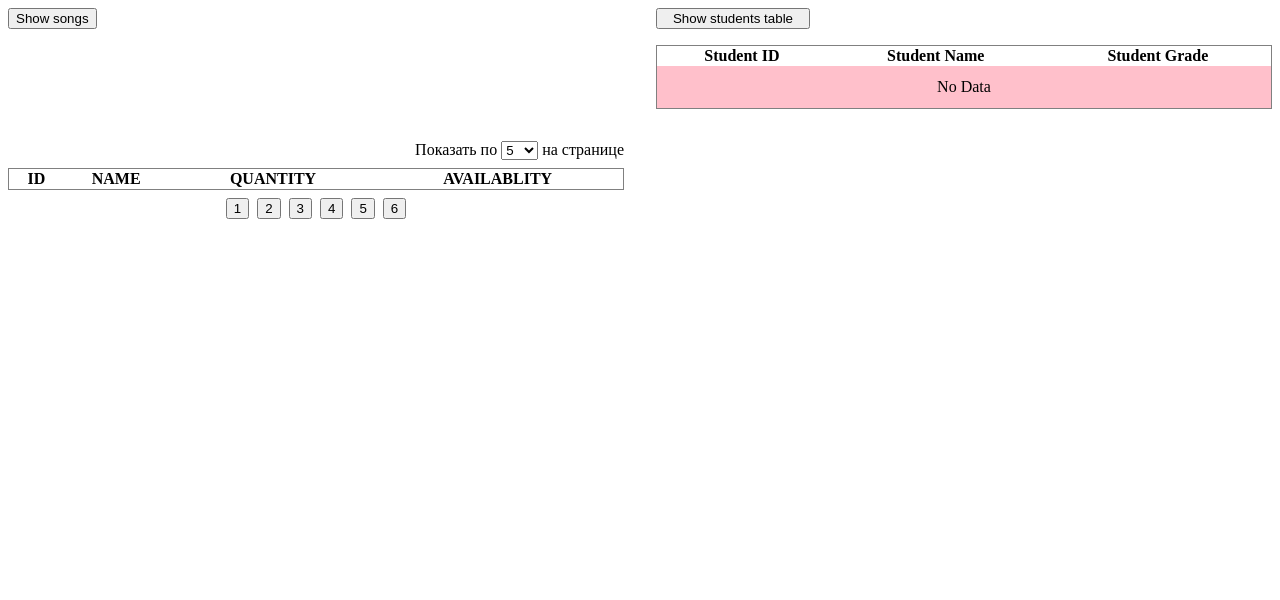
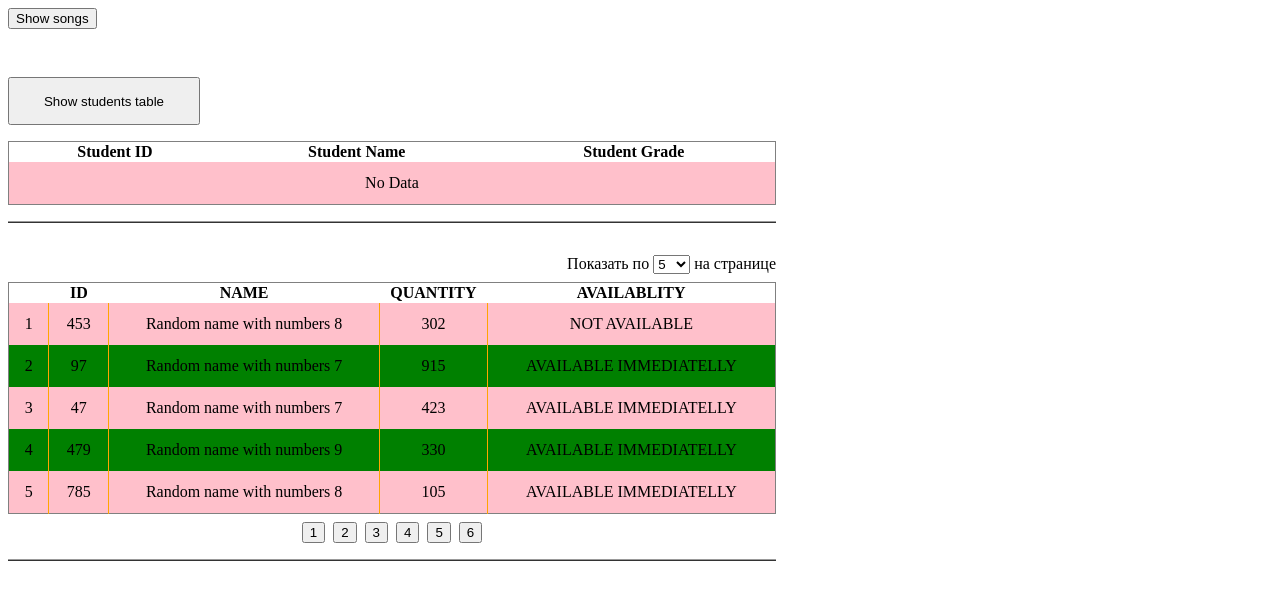
Before and after one commit to ekoida/exercises, a website with bundled scripts: page index.html in a window 1280 px wide. Built offline with nearby package versions, Linux system fonts and the light colour scheme.

Commit message:
do some exercises around js objects and arrays

```diff
--- a/customs_data.js
+++ b/customs_data.js
@@ -14,6 +14,12 @@ const generateData = (numberOfEntries) => {
   return result;
 };
 
+/**
+ * @module
+ *
+ * @property {Array<{id: Number, name: String, quantity: Number, availabiltiy: 1 | 0}>}
+ *
+ */
 export default [
   {
     id: randomNumber(1000),
--- a/index.html
+++ b/index.html
@@ -7,8 +7,16 @@
     <style>
       main {
         display: grid;
-        grid-template-columns: 1fr 1fr;
+        max-width: 60vw;
         gap: 2rem;
+
+        > section {
+          &:after {
+            content: "";
+            height: 2px;
+            background: linear-gradient(#ccc, #000);
+          }
+        }
 
         @container (width > 400px) {
           .styled_table {
@@ -40,6 +48,7 @@
       .exercise_two {
         container-type: inline-size;
         display: grid;
+        grid-template-rows: 48px 1fr;
         gap: 1rem;
 
         & .show_students {
--- a/paginated_table.js
+++ b/paginated_table.js
@@ -3,29 +3,61 @@ import customs_data from "./customs_data.js";
 // Задание 1
 export function paginatedTable(itemsPerPage = 5) {
   // 1 - найти элемент tbody с классом .customs_data
+  const tbody = document.querySelector(".customs_data");
   // 2 - создать элемент tr
+  const tr = document.createElement("tr");
   // 3 - создать элемент td
-  // с этим цикло поосторожнее - так как может зависнуть браузер (это хороший пример того как иногда ломаются браузеры)
+  const td = document.createElement("td");
+  // с этим циклоM поосторожнее - так как может зависнуть браузер (это хороший пример того как иногда ломаются браузеры)
   // из за утечек памяти
   // while (tbody.firstChild) {
   // 4 - перед вызовом функции очистить tbody чтобы не дублировать
   // данные в таблице
-  // return;
   // }
+  while (tbody.firstChild) {
+    tbody.removeChild(tbody.firstChild);
+  }
   // 5 - вырезать часть массива длиннной равной переменной itemsPerPage
+  const newArray = customs_data.slice(0, 5);
   // 6 - используем цикл forEach
+  //  все операции ниже должны быть внутри тела цикла
+  newArray.forEach((element, index) => {
     // 7 - клонировать tr как текущий ряд
+    const currentTr = tr.cloneNode(true);
     // 8 - клонировать td для порядковго номера
+    const currentTdNumber = td.cloneNode(true);
     // 9 - клонировать td для Id това
+    const currentTdId = td.cloneNode(true);
     // 10 - клонировать td для названия товара
+    const currentTdCustom = td.cloneNode(true);
     // 11 - клонировать td для колличества товара
+    const currentTdQuantityCustom = td.cloneNode(true);
     // 12 - клонировать td для наличия товара для немедлнной доставки
+    const currentTdDeliveryCustom = td.cloneNode(true);
+
     // 13 - используя свойство textContent зависать в каждую ячейку соответсвующие данные
+
     // itemIndex.textContent = index + 1; // мы используем запись index + 1 так как массив начинается с идекса 0
+    currentTdNumber.textContent = index + 1;
+    currentTdId.textContent = element.id;
     // 14 - для немедленной доставки использовать тернарный оператор,
     // условие следующее: если item.availabiltiy не равен 0 то записать в ячейку
     // "AVAILABLE IMMEDIATELLY"
     // если равен - то записать "NOT AVAILABLE"
+    currentTdDeliveryCustom.textContent = element.availabiltiy
+      ? "AVAILABLE IMMEDIATELLY"
+      : "NOT AVAILABLE";
+    currentTdCustom.textContent = element.name;
+    currentTdQuantityCustom.textContent = element.quantity;
     // 15 - используя метод .append() добавить в текущий ряд все ячейки по порядку
+    currentTr.append(
+      currentTdNumber,
+      currentTdId,
+      currentTdCustom,
+      currentTdQuantityCustom,
+      currentTdDeliveryCustom
+    );
     // 16 - записать в tbody текущий ряд
+    tbody.appendChild(currentTr);
+  });
 }
--- a/show_table_of_students.js
+++ b/show_table_of_students.js
@@ -42,13 +42,15 @@ export function showTableOfStudents() {
 
   // 1.a - удалить предыдущие записи из контейнера
   // --- код писать тут
-
+  while (tbody.firstChild) {
+    tbody.removeChild(tbody.firstChild);
+  }
   // 2 - создать элемент tr
   const tr = document.createElement("tr");
   // 3 - создать элемент td
   const td = document.createElement("td");
   // 4 - удалить tr c записью No Data
-  tbody.removeChild(tbody.querySelector("tr"));
+  // tbody.removeChild(tbody.querySelector("tr"));
 
   // 5 - создать цикл для обхода массива с данными студентов
   for (let i = 0; i < listOfStudents.length; i++) {
```
Also changed, not shown: arrays/filter.js (added, +26 -0 lines), arrays/find.js (added, +20 -0 lines), arrays/map.js (added, +24 -0 lines), arrays/reduce.js (added, +25 -0 lines), package.json (added, +12 -0 lines), 1 other file. Lines whose indentation alone changed are shown as unchanged.
